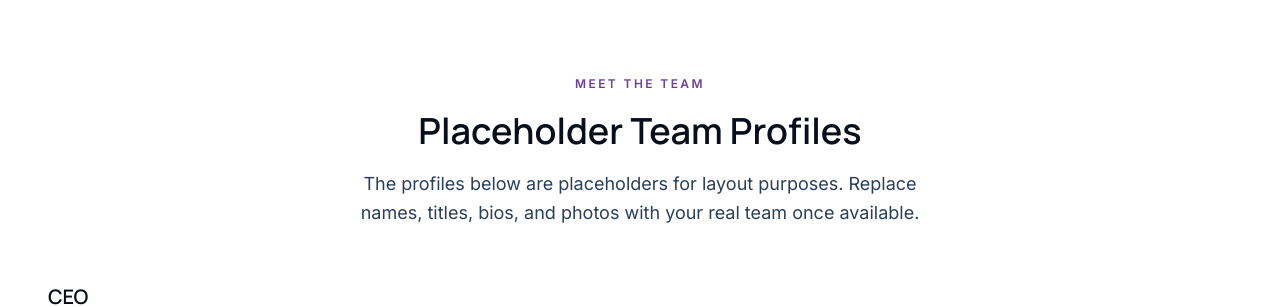
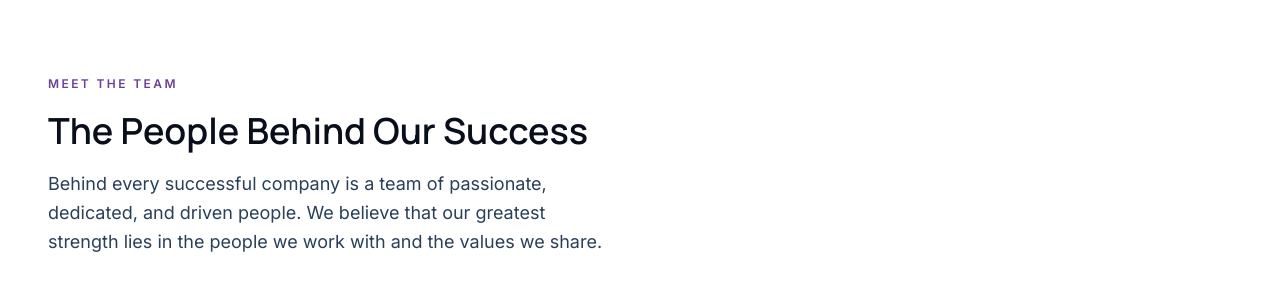
Before and after one commit to denitrajkov/yopo-transport, a Next.js app: page /team in a window 1280 px wide. Shown: the part 471-778 px from the top of the page. Built offline with nearby package versions, Linux system fonts and the light colour scheme.

Commit message:
update team page

```diff
--- a/src/app/(site)/team/page.tsx
+++ b/src/app/(site)/team/page.tsx
@@ -44,9 +44,8 @@ export default function TeamPage() {
         <div className="container-page">
           <SectionHeading
             eyebrow="Meet the Team"
-            title="Placeholder Team Profiles"
-            description="The profiles below are placeholders for layout purposes. Replace names, titles, bios, and photos with your real team once available."
-            align="center"
+            title="The People Behind Our Success"
+            description="Behind every successful company is a team of passionate, dedicated, and driven people. We believe that our greatest strength lies in the people we work with and the values we share."
           />
           <div className="mt-14 space-y-16">
             {teamDepartments.map((department) => {
```
